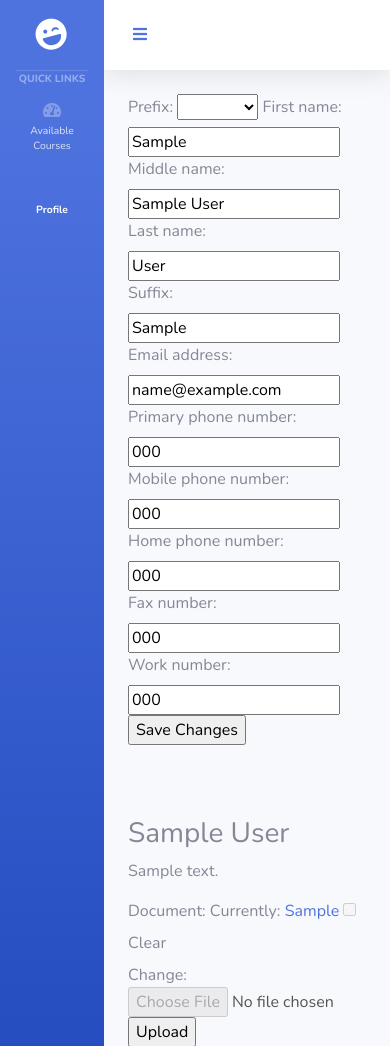
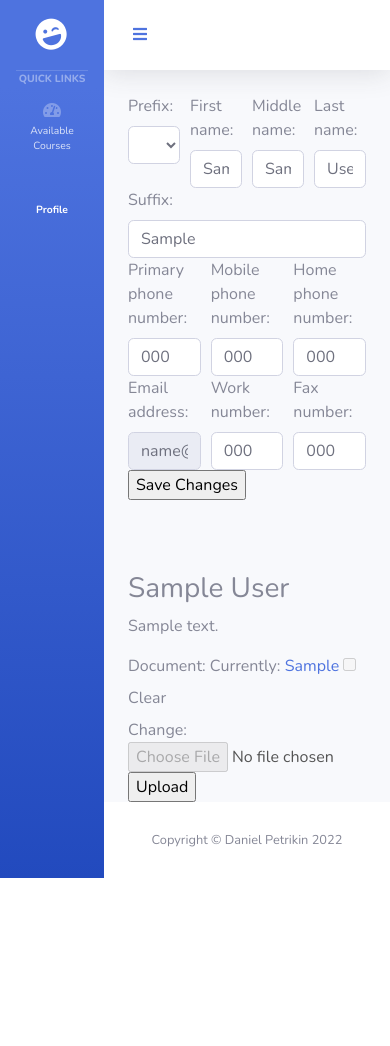
Before and after one commit to helmetwearer/django-simple-web-course, a Django app: page /student_profile/ in a window 390 px wide. Shown: the top 1046 px of the page. After the commit the page ends 878 px from the top, so only its background shows below. Run offline with Django 4.2, Linux system fonts and the light colour scheme; a user stored in the database is signed in; tables that the repository leaves empty hold one stand-in row (values such as "Sample post"); some libraries are stand-ins or nearby versions.

Commit message:
form styling and phone numbers

```diff
--- a/django_simple_web_course/core/forms.py
+++ b/django_simple_web_course/core/forms.py
@@ -2,38 +2,9 @@ from django.forms import Form, ModelForm, HiddenInput
 from django import forms
 from .models import (Student, StudentIdentificationDocument, Course, CoursePage,
     CoursePageMedia, CourseTest, MultipleChoiceAnswer, MultipleChoiceTestQuestion)
-from django.contrib.auth.forms import PasswordResetForm, AuthenticationForm, UsernameField
 from django.utils.safestring import mark_safe
+from intl_tel_input.widgets import IntlTelInputWidget
 
-class UserLoginForm(AuthenticationForm):
-    def __init__(self, *args, **kwargs):
-        super(UserLoginForm, self).__init__(*args, **kwargs)
-
-    username = UsernameField(widget=forms.TextInput(
-        attrs={
-            'class': 'form-control form-control-user', 'type': 'email',
-            'placeholder': 'Enter Email Address...'
-        }
-    ))
-
-    password = forms.CharField(widget=forms.PasswordInput(
-        attrs={
-            'class': 'form-control form-control-user',
-            'placeholder': 'Password',
-        }
-    ))
-
-
-class UserPasswordResetForm(PasswordResetForm):
-    def __init__(self, *args, **kwargs):
-        super(UserPasswordResetForm, self).__init__(*args, **kwargs)
-
-    email = forms.EmailField(label='', widget=forms.EmailInput(attrs={
-        'class': 'form-control form-control-user',
-        'placeholder': 'Enter Email Address...',
-        'type': 'email',
-        'name': 'email'
-        }))
 
 class StudentVerificationForm(Form):
     VERIFIED_CHOICES = [('R','Rejected'),('A','Approved')]
@@ -43,11 +14,42 @@ class StudentVerificationForm(Form):
 
 class StudentProfileForm(ModelForm):
 
+    def __init__(self, *args, **kwargs):
+        retval = super(StudentProfileForm, self).__init__(*args, **kwargs)
+        self.fields['prefix'].widget.attrs['class'] = 'form-control form-control-user'
+        self.fields['first_name'].widget.attrs['class'] = 'form-control form-control-user'
+        self.fields['middle_name'].widget.attrs['class'] = 'form-control form-control-user'
+        self.fields['last_name'].widget.attrs['class'] = 'form-control form-control-user'
+        self.fields['suffix'].widget.attrs['class'] = 'form-control form-control-user'
+        self.fields['primary_phone_number'].widget.attrs['class'] = 'form-control form-control-user'
+        self.fields['primary_phone_number'].error_messages['invalid'] = 'Please enter in a valid phone number'
+        self.fields['mobile_phone_number'].widget.attrs['class'] = 'form-control form-control-user'
+        self.fields['mobile_phone_number'].error_messages['invalid'] = 'Please enter in a valid phone number'
+        self.fields['home_phone_number'].widget.attrs['class'] = 'form-control form-control-user'
+        self.fields['home_phone_number'].error_messages['invalid'] = 'Please enter in a valid phone number'
+        self.fields['fax_number'].widget.attrs['class'] = 'form-control form-control-user'
+        self.fields['fax_number'].error_messages['invalid'] = 'Please enter in a valid phone number'
+        self.fields['work_number'].widget.attrs['class'] = 'form-control form-control-user'
+        self.fields['work_number'].error_messages['invalid'] = 'Please enter in a valid phone number'
+        self.fields['email_address'].widget.attrs['class'] = 'form-control form-control-user'
+        self.fields['email_address'].disabled = True
+
+        return retval
+
     class Meta:
         model = Student
         fields = ['prefix', 'first_name', 'middle_name', 'last_name', 'suffix',
         'email_address', 'primary_phone_number', 'mobile_phone_number',
         'home_phone_number', 'fax_number', 'work_number']
+        widgets = {
+            'primary_phone_number': IntlTelInputWidget(),
+            'mobile_phone_number': IntlTelInputWidget(),
+            'home_phone_number': IntlTelInputWidget(),
+            'fax_number': IntlTelInputWidget(),
+            'work_number': IntlTelInputWidget(),
+        }
+
+
 
 class StudentIdentificationDocumentForm(ModelForm):
 
@@ -57,6 +59,8 @@ class StudentIdentificationDocumentForm(ModelForm):
         self.fields['document_description'].widget = HiddenInput()
         if self.instance and self.instance.verified:
             self.fields['document'].disabled = True
+
+        return retval
 
 
     def __str__(self, *args, **kwargs):
--- a/django_simple_web_course/core/templates/dashboard_base.html
+++ b/django_simple_web_course/core/templates/dashboard_base.html
@@ -22,6 +22,9 @@
     <!-- Custom styles for this template-->
     <link href="{% static 'css/sb-admin-2.min.css' %}" rel="stylesheet">
 
+    {% block extra_css %}
+    {% endblock %}
+    <link href="{% static 'css/custom.css' %}" rel="stylesheet">
 </head>
 
 <body id="page-top">
@@ -186,6 +189,9 @@
     <!-- Custom scripts for all pages-->
     <script src="{% static 'js/sb-admin-2.min.js' %}"></script>
 
+    {% block extra_js %}
+    {% endblock %}
+
 </body>
 
 </html>
--- a/django_simple_web_course/core/templates/student_home.html
+++ b/django_simple_web_course/core/templates/student_home.html
@@ -1,10 +1,80 @@
 {% extends "dashboard_base.html" %}
 {% load i18n %}
+
+{% block extra_css %}
+{{form.media.css}}
+{% endblock %}
+
+{% block extra_js %}
+{{form.media.js}}
+{% endblock %}
+
 
 {% block content %}
 <form action="{% url 'student_home'%}" method="post">
     {% csrf_token %}
-    {{ form }}
+    <div class="form-row">
+    	<div class="col">
+    	{{ form.prefix.errors }}
+    	{{ form.prefix.label_tag }}
+        {{ form.prefix }}
+        </div>
+    	<div class="col">
+    	{{ form.first_name.errors }}
+    	{{ form.first_name.label_tag }}
+        {{ form.first_name }}
+        </div>
+        <div class="col">
+        {{ form.middle_name.errors }}
+        {{ form.middle_name.label_tag }}
+        {{ form.middle_name }}
+        </div>
+        <div class="col">
+        {{ form.last_name.errors }}
+        {{ form.last_name.label_tag }}
+        {{ form.last_name }}
+        </div>
+        <div class="col">
+        {{ form.suffix.errors }}
+        {{ form.suffix.label_tag }}
+        {{ form.suffix }}
+        </div>
+    </div>
+    <div class="form-row">
+    	<div class="col">
+    	{{ form.primary_phone_number.errors }}
+        {{ form.primary_phone_number.label_tag }}
+        {{ form.primary_phone_number }}
+    	</div>
+    	<div class="col">
+    	{{ form.mobile_phone_number.errors }}
+        {{ form.mobile_phone_number.label_tag }}
+        {{ form.mobile_phone_number }}
+    	</div>
+    	<div class="col">
+    	{{ form.home_phone_number.errors }}
+        {{ form.home_phone_number.label_tag }}
+        {{ form.home_phone_number }}
+    	</div>
+    </div>
+    <div class="form-row">
+    	<div class="col">
+    	{{ form.email_address.errors }}
+        {{ form.email_address.label_tag }}
+        {{ form.email_address }}
+    	</div>
+    	<div class="col">
+    	{{ form.work_number.errors }}
+        {{ form.work_number.label_tag }}
+        {{ form.work_number }}
+    	</div>
+    	<div class="col">
+    	{{ form.fax_number.errors }}
+        {{ form.fax_number.label_tag }}
+        {{ form.fax_number }}
+    	</div>
+    </div>
+
     <input type="submit" value="Save Changes">
 </form>
 {% for document_form in document_forms %}
--- a/django_simple_web_course/django_simple_web_course/settings.py
+++ b/django_simple_web_course/django_simple_web_course/settings.py
@@ -51,6 +51,7 @@ INSTALLED_APPS = [
     'django.contrib.sites',
     'phonenumber_field',
     'django_extensions',
+    'intl_tel_input',
 ]
 
 SITE_ID = 1
--- a/django_simple_web_course/django_simple_web_course/urls.py
+++ b/django_simple_web_course/django_simple_web_course/urls.py
@@ -19,7 +19,7 @@ from django.conf.urls.static import static
 from django.conf import settings
 from django_registration.backends.activation.views import RegistrationView
 from users.forms import CustomUserRegistrationForm
-from core.forms import UserPasswordResetForm, UserLoginForm
+from users.forms import UserPasswordResetForm, UserLoginForm
 from django.contrib.auth.views import PasswordResetView, LoginView
 
 urlpatterns = [
--- a/django_simple_web_course/static/css/custom.css
+++ b/django_simple_web_course/static/css/custom.css
@@ -1,3 +1,19 @@
 .errorlist li {
 	color: red;
 }
+
+.intl-tel-input::placeholder{
+    font-weight: bold;
+    opacity: .5;
+    color: #3385ff;
+}
+.intl-tel-input::-webkit-input-placeholder { /* Edge */
+  font-weight: bold;
+  opacity: .5;
+  color: #3385ff;
+}
+.intl-tel-input:-ms-input-placeholder { /* Internet Explorer 10-11 */
+  font-weight: bold;
+  opacity: .5;
+  color: #3385ff;
+}
--- a/requirements.txt
+++ b/requirements.txt
@@ -4,6 +4,7 @@ confusable-homoglyphs==3.2.0
 Django==4.1.3
 django-extensions==3.2.1
 django-grappelli==3.0.3
+django-intl-tel-input @ git+https://github.com/benmurden/django-intl-tel-input@9c38a15a9abad6562317a6ffe1fc19a71cd85fae
 django-phonenumber-field==7.0.0
 django-registration==3.3
 phonenumberslite==8.12.57
```
Also changed, not shown: django_simple_web_course/users/forms.py (+34 -1 lines).
